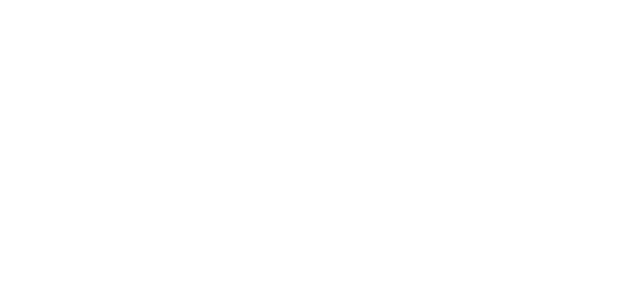
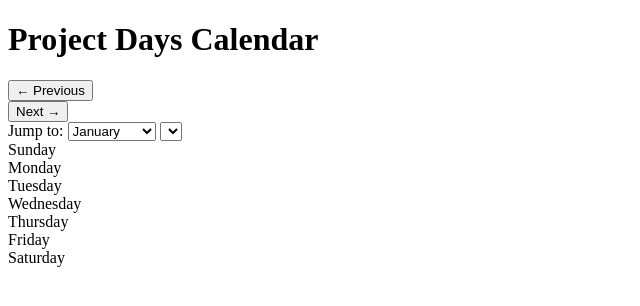
Before and after one commit to anosidium/Project-Days-Calendar, a website: page index.html in a window 1280 px wide. Shown: the whole page, without its empty margins (0-640 px from the left). Drawn offline with Linux system fonts and the light colour scheme.

Commit message:
feat: add HTML structure for calendar layout

```diff
--- a/index.html
+++ b/index.html
@@ -1,9 +1,54 @@
-<!DOCTYPE html>
-<html>
-    <head>
-        <script type="module" src="common.mjs"></script>
-        <script type="module" src="web.mjs"></script>
-    </head>
-    <body>
-    </body>
+<!doctype html>
+<html lang="en">
+  <head>
+    <meta charset="UTF-8" />
+    <meta name="viewport" content="width=device-width, initial-scale=1.0" />
+    <title>Project Days Calendar</title>
+    <!-- <script type="module" src="common.mjs"></script> -->
+    <!-- <script type="module" src="web.mjs"></script> -->
+  </head>
+  <body>
+    <h1>Project Days Calendar</h1>
+
+    <div id="calendar-controls">
+      <button id="prev-month" aria-label="Previous month">← Previous</button>
+
+      <div id="current-month-year" role="status" aria-live="polite"></div>
+
+      <button id="next-month" aria-label="Next month">Next →</button>
+
+      <div>
+        <label for="month-select">Jump to:</label>
+        <select id="month-select" aria-label="Select month">
+          <option value="0">January</option>
+          <option value="1">February</option>
+          <option value="2">March</option>
+          <option value="3">April</option>
+          <option value="4">May</option>
+          <option value="5">June</option>
+          <option value="6">July</option>
+          <option value="7">August</option>
+          <option value="8">September</option>
+          <option value="9">October</option>
+          <option value="10">November</option>
+          <option value="11">December</option>
+        </select>
+
+        <select id="year-select" aria-label="Select year">
+          <!-- Will be populated by JavaScript -->
+        </select>
+      </div>
+    </div>
+
+    <div id="calendar-grid" role="grid" aria-label="Calendar">
+      <div class="day-header" role="columnheader">Sunday</div>
+      <div class="day-header" role="columnheader">Monday</div>
+      <div class="day-header" role="columnheader">Tuesday</div>
+      <div class="day-header" role="columnheader">Wednesday</div>
+      <div class="day-header" role="columnheader">Thursday</div>
+      <div class="day-header" role="columnheader">Friday</div>
+      <div class="day-header" role="columnheader">Saturday</div>
+      <!-- Will be populated by JavaScript -->
+    </div>
+  </body>
 </html>
```
